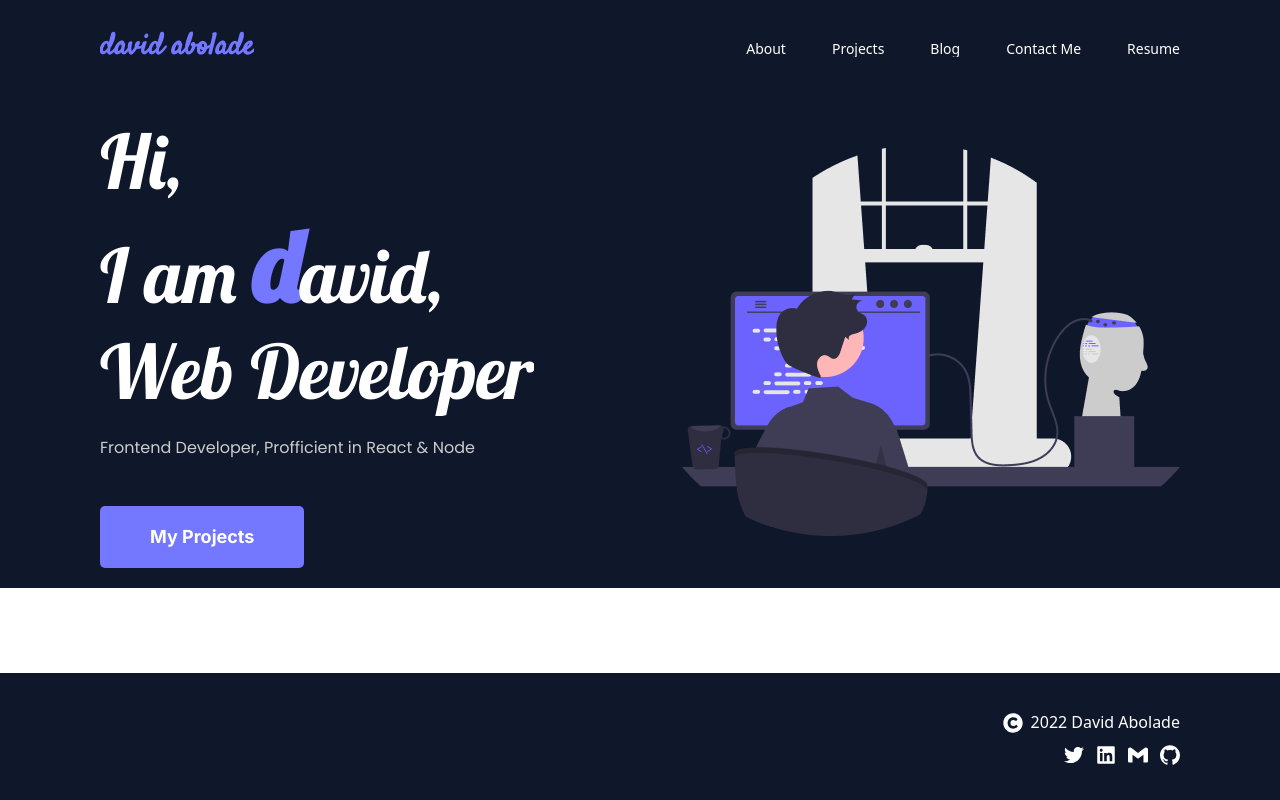
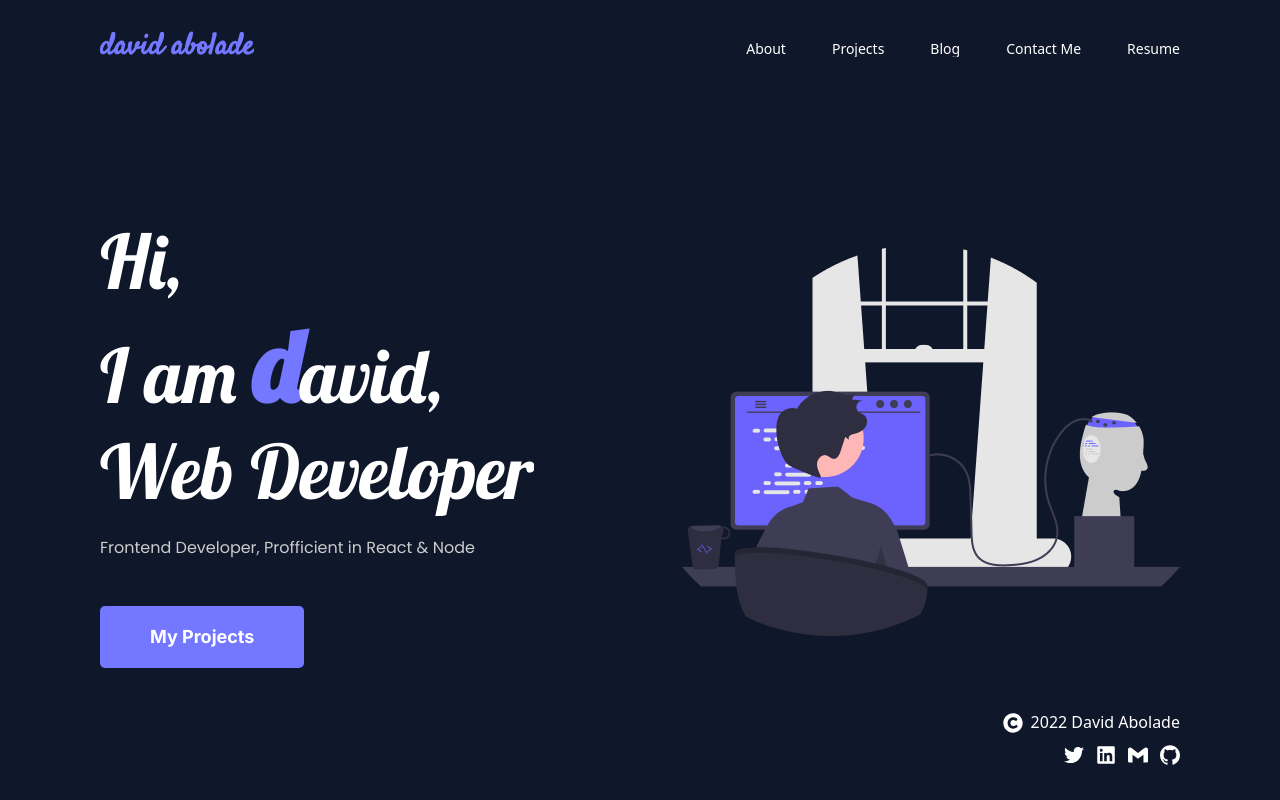
Before and after one commit to A-believer/david__portfolio, a React (Vite) app: page / in a window 1280 px wide. Built offline with nearby package versions, Linux system fonts and the light colour scheme.

Commit message:
backkground color fixed

```diff
--- a/src/components/Footer.jsx
+++ b/src/components/Footer.jsx
@@ -4,7 +4,7 @@ import {SiGmail, SiGithub} from "react-icons/si"
 
 const Footer = () => {
   return (
-    <footer className='w-full px-sp py-[35px] absolute bottom-0 bg-primary flex flex-col justify-end items-end text-white gap-x-5'>
+    <footer className='w-full px-sp py-[35px] absolute bottom-0 flex flex-col justify-end items-end text-white gap-x-5'>
       <div className='flex justify-center items-center pb-2'>
         <p className='text-[20px] mr-2'><FaCopyright /></p>
         <p className='text-[16px] leading-[29px]'>2022 David Abolade</p>
--- a/src/index.css
+++ b/src/index.css
@@ -8,4 +8,5 @@
     padding: 0;
     max-width: 1440px;
     overflow: hidden;
+    background-color: #0F172A;
 }
--- a/src/pages/Hero.jsx
+++ b/src/pages/Hero.jsx
@@ -6,13 +6,13 @@ import { Link } from 'react-router-dom'
 
 const Hero = () => {
   return (
-    <main className='bg-primary flex justify-between items-center px-[100px] py-[20px]'>
+    <main className=' flex justify-between items-center px-[100px] py-[20px] my-[100px]'>
       <div className='text-white font-lobster text-[75px] leading-[90px] font-n'>
         <p>Hi,</p>
         <p>I am <span className='font-pacifico font-vb text-secondary text-[100px] leading-[120px]'>d</span>avid,</p>
         <p>Web Developer</p>
         <p className='text-[16px] leading-[24px] text-[#cccccc] font-poppins mt-[20px] mb-[10px]'>Frontend Developer, Profficient in React & Node</p>
-        <button className='text-[18px] leading-[22px] font-inter font-vb bg-secondary px-[50px] py-[20px] rounded-[5px]'><Link to='/projects'>My Projects</Link></button>
+        <button className='text-[18px] leading-[22px] font-inter font-vb bg-secondary px-[50px] py-[20px] rounded-[5px]'><Link to='/projects' className='bg-secondary'>My Projects</Link></button>
       </div>
       <div>
         <img src={heroImg} alt="hero_img" className='w-[498px] h-[388px]'/>
```
